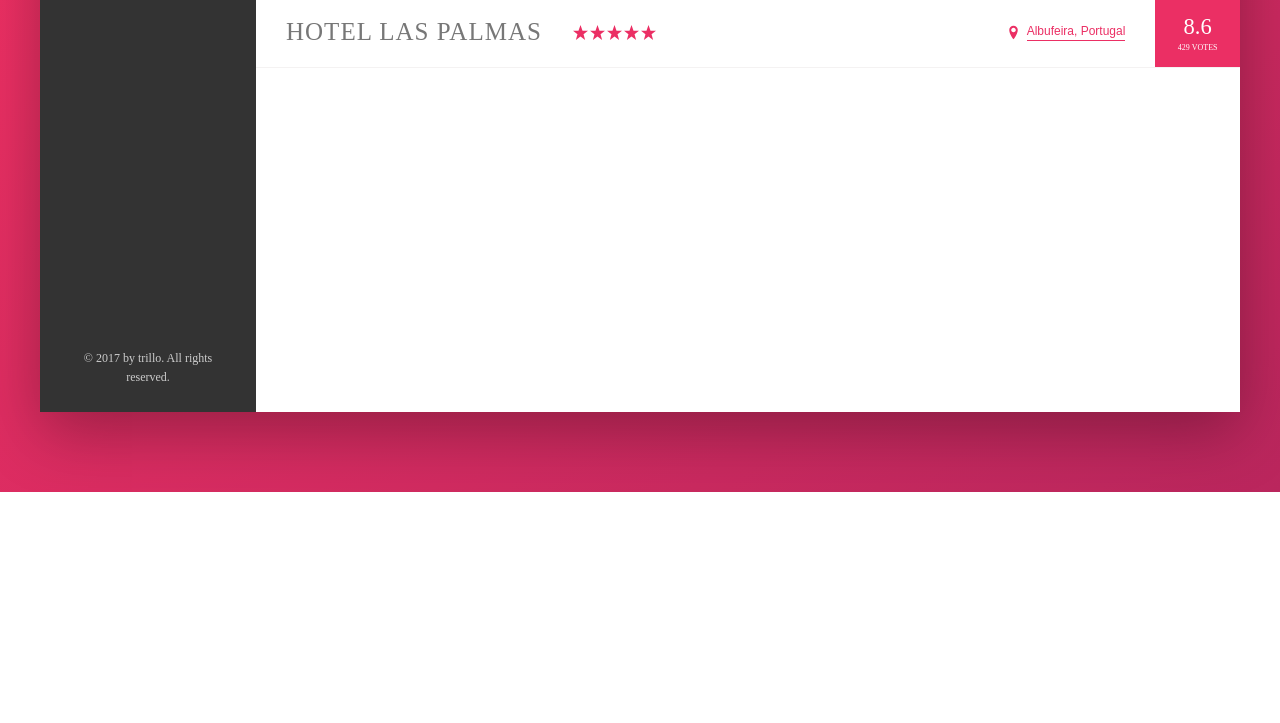
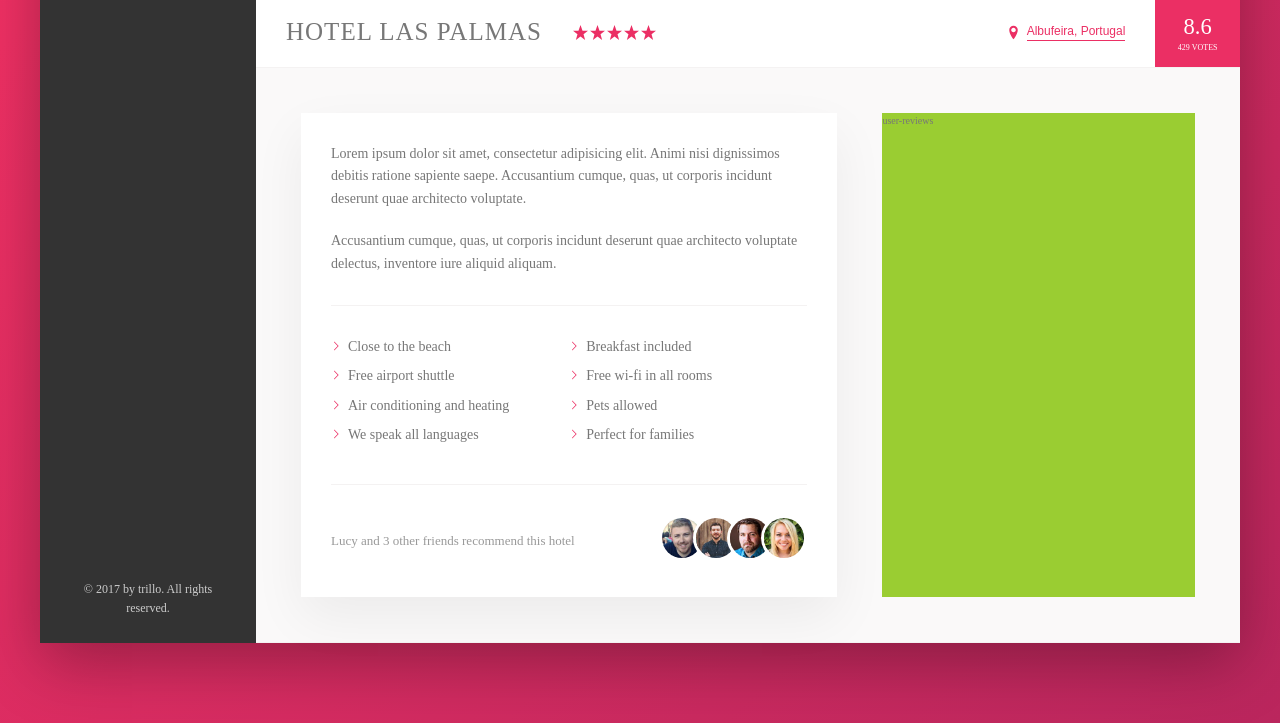
Before and after one commit to BudnikOleksii/CSS_advanced_course, a website: page Trillo/src/index.html in a window 1280 px wide. Shown: the part 538-1261 px from the top of the page. Before the commit the page ends 1030 px from the top, so only its background shows below. Drawn offline with Linux system fonts and the light colour scheme.

Commit message:
added details section

```diff
--- a/Trillo/src/index.html
+++ b/Trillo/src/index.html
@@ -119,7 +119,6 @@
                                 <use xlink:href="img/sprite.svg#icon-star"></use>
                             </svg>
                         </div>
-
                         <div class="overview__location">
                             <svg class="overview__icon-location">
                                 <use xlink:href="img/sprite.svg#icon-location-pin"></use>
@@ -131,6 +130,41 @@
                             <div class="overview__rating-count">429 votes</div>
                         </div>
                     </div>
+
+                    <div class="detail">
+                        <div class="description">
+                            <p class="paragraph">
+                                Lorem ipsum dolor sit amet, consectetur adipisicing elit. Animi nisi dignissimos debitis ratione sapiente saepe. Accusantium cumque, quas, ut corporis incidunt deserunt quae architecto voluptate.
+                            </p>
+                            <p class="paragraph">
+                                Accusantium cumque, quas, ut corporis incidunt deserunt quae architecto voluptate delectus, inventore iure aliquid aliquam.
+                            </p>
+                            <ul class="list">
+                                <li class="list__item">Close to the beach</li>
+                                <li class="list__item">Breakfast included</li>
+                                <li class="list__item">Free airport shuttle</li>
+                                <li class="list__item">Free wi-fi in all rooms</li>
+                                <li class="list__item">Air conditioning and heating</li>
+                                <li class="list__item">Pets allowed</li>
+                                <li class="list__item">We speak all languages</li>
+                                <li class="list__item">Perfect for families</li>
+                            </ul>
+                            <div class="recommend">
+                                <p class="recommend__count">
+                                    Lucy and 3 other friends recommend this hotel
+                                </p>
+                                <div class="recommend__friends">
+                                    <img src="img/user-3.jpg" alt="Friend 1" class="recommend__photo">
+                                    <img src="img/user-4.jpg" alt="Friend 2" class="recommend__photo">
+                                    <img src="img/user-5.jpg" alt="Friend 3" class="recommend__photo">
+                                    <img src="img/user-6.jpg" alt="Friend 4" class="recommend__photo">
+                                </div>
+                            </div>
+                        </div>
+                        <div class="user-reviews">
+                            user-reviews
+                        </div>
+                    </div>
                 </main>
             </div>
         </div>
--- a/Trillo/src/sass/base/_variables.scss
+++ b/Trillo/src/sass/base/_variables.scss
@@ -15,5 +15,8 @@
 
     --color-white: #fff;
 
+    --shadow-light: 0 2rem 5rem rgba(0,0,0, .06);
     --shadow-dark: 0 2rem 6rem rgba(0,0,0, .3);
+
+    --line: 1px solid var(--color-grey-light-2);
 }
--- /dev/null
+++ b/Trillo/src/sass/components/_details.scss
@@ -0,0 +1,81 @@
+.detail {
+    display: flex;
+    padding: 4.5rem;
+    background-color: var(--color-grey-light-1);
+    border-bottom: var(--line);
+}
+
+.description {
+    font-size: 1.4rem;
+    background-color: var(--color-white);
+    box-shadow: var(--shadow-light);
+    padding: 3rem;
+    flex: 0 0 60%;
+    margin-right: 4.5rem;
+}
+
+.paragraph:not(:last-of-type) {
+    margin-bottom: 2rem;
+}
+
+.list {
+    list-style: none;
+    margin: 3rem 0;
+    padding: 3rem 0;
+    border-top: var(--line);
+    border-bottom: var(--line);
+
+    display: flex;
+    flex-wrap: wrap;
+
+    &__item {
+        flex: 0 0 50%;
+        margin-bottom: .7rem;
+    }
+
+    &__item::before {
+        content: "";
+        display: inline-block;
+        height: 1rem;
+        width: 1rem;
+        margin-right: .7rem;
+
+        // Older browsers
+        // background-image: url(../img/chevron-thin-right.svg);
+        // background-size: cover;
+
+        // Modern browsers - masks
+        background-color: var(--color-primary);
+        -webkit-mask-image: url(../img/chevron-thin-right.svg);
+        -webkit-mask-size: cover;
+        mask-image: url(../img/chevron-thin-right.svg);
+        mask-size: cover;
+    }
+}
+
+.recommend {
+    font-size: 1.3rem;
+    color: var(--color-grey-dark-3);
+    display: flex;
+    align-items: center;
+
+    &__count {
+        margin-right: auto;
+    }
+
+    // &__friends {
+
+    // }
+
+    &__photo {
+        box-sizing: content-box;
+        height: 4rem;
+        width: 4rem;
+        border-radius: 50%;
+        border: 3px solid var(--color-white);
+
+        &:not(:last-child) {
+            margin-right: -1.5rem;
+        }
+    }
+}
--- a/Trillo/src/sass/components/_header.scss
+++ b/Trillo/src/sass/components/_header.scss
@@ -2,7 +2,7 @@
     font-size: 1.4rem;
     height: 7rem;
     background-color: var(--color-white);
-    border-bottom: 1px solid var(--color-grey-light-2);
+    border-bottom: var(--line);
 
     display: flex;
     justify-content: space-between;
--- a/Trillo/src/sass/components/_hotel-view.scss
+++ b/Trillo/src/sass/components/_hotel-view.scss
@@ -1,7 +1,5 @@
 .hotel-view {
     background-color: var(--color-white);
-    height: 80rem;
-
     // occupying all available space
     flex: 1;
 }
@@ -18,7 +16,7 @@
 .overview {
     display: flex;
     align-items: center;
-    border-bottom: 1px solid var(--color-grey-light-2);
+    border-bottom: var(--line);
 
     &__heading {
         font-size: 2.5rem;
@@ -74,3 +72,8 @@
         text-transform: uppercase;
     }
 }
+
+.user-reviews {
+    background-color: yellowgreen;
+    flex: 1;
+}
--- a/Trillo/src/sass/main.scss
+++ b/Trillo/src/sass/main.scss
@@ -7,3 +7,4 @@
 @import './components/header';
 @import './components/sidebar';
 @import './components/hotel-view';
+@import './components/details';
```
Also changed, not shown: Trillo/src/css/main.min.css.
